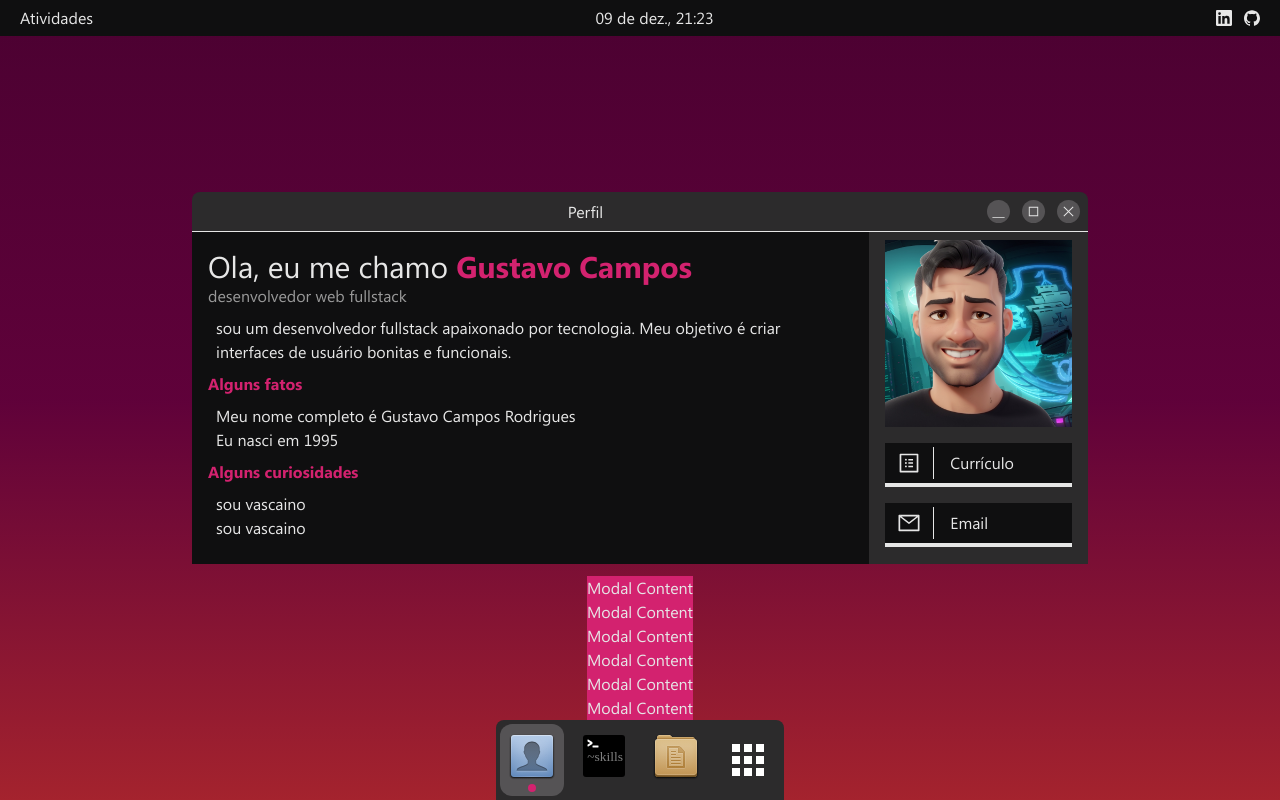
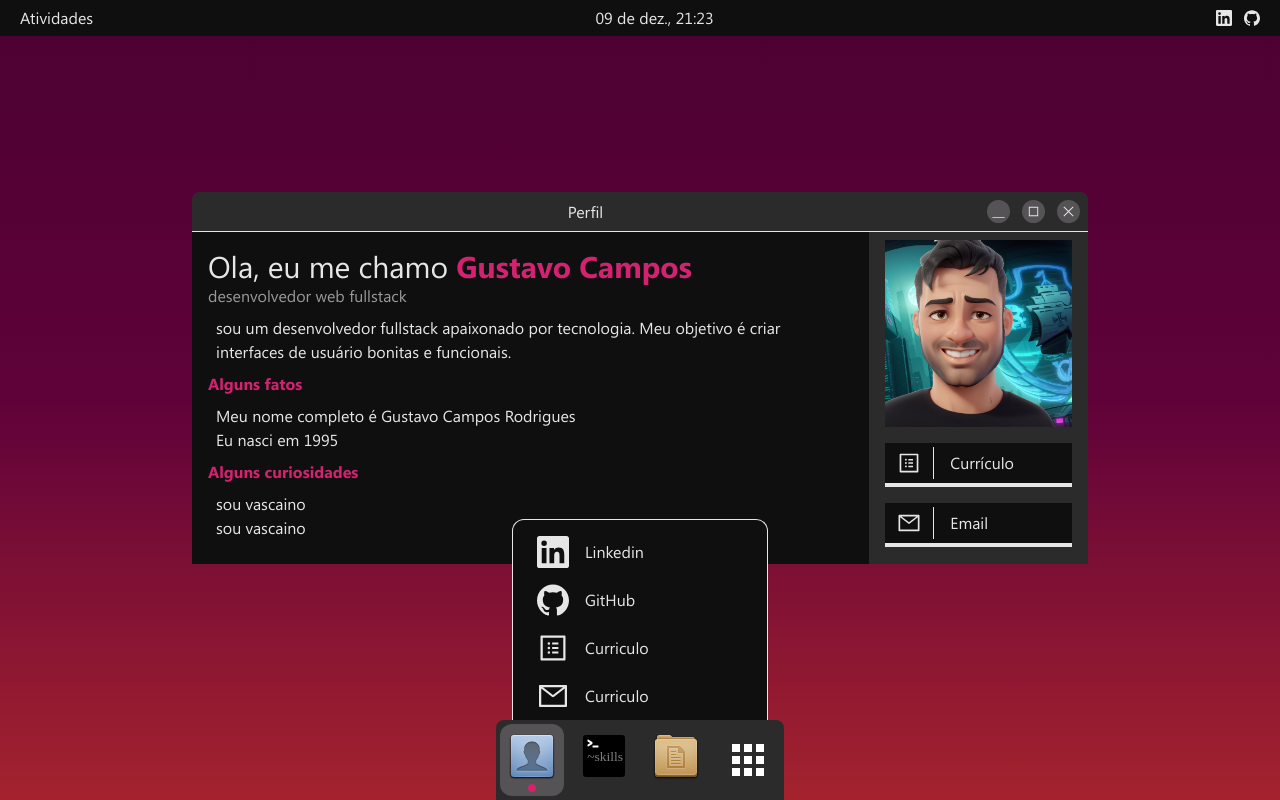
Before and after one commit to gstvcampos/portfolio, a Next.js app: page / in a window 1280 px wide. Both pictures are taken after a click on the button 748 px from the left and 760 px from the top of the page. Built offline with nearby package versions, Linux system fonts and the light colour scheme.

Commit message:
feat: style modal

```diff
--- a/src/components/ModalBtn.tsx
+++ b/src/components/ModalBtn.tsx
@@ -1,7 +1,9 @@
 'use client'
 
+import { GitHubIcon, LinkedinIcon, MailIcon, ResumeIcon } from '@/db/Icons'
 import { useModalClose } from '@/hooks/useModalClose'
 import Image from 'next/image'
+import Link from 'next/link'
 import { useRef, useState } from 'react'
 
 export default function ModalBtn() {
@@ -31,13 +33,49 @@ export default function ModalBtn() {
       </button>
       {modalOpen ? (
         <div className="absolute bottom-20 z-10" ref={modalRef}>
-          <div className="bg-txt-3">
-            <p>Modal Content</p>
-            <p>Modal Content</p>
-            <p>Modal Content</p>
-            <p>Modal Content</p>
-            <p>Modal Content</p>
-            <p>Modal Content</p>
+          <div className="w-64 rounded-t-xl border-x-[1px] border-t-[1px] bg-content-2">
+            <div className="flex flex-col px-2 pt-2">
+              <Link
+                target="_blank"
+                href="https://www.linkedin.com/in/gstvcampos/"
+                className="flex rounded-lg px-4 py-2 hover:bg-focus"
+              >
+                <span className="flex h-8 items-center gap-4">
+                  <LinkedinIcon />
+                  Linkedin
+                </span>
+              </Link>
+              <Link
+                target="_blank"
+                href="https://github.com/gstvcampos"
+                className="flex rounded-lg px-4 py-2 hover:bg-focus"
+              >
+                <span className="flex h-8 items-center gap-4">
+                  <GitHubIcon />
+                  GitHub
+                </span>
+              </Link>
+              <Link
+                target="_blank"
+                href="https://drive.google.com/file/d/1zTjgJNG4zljUYHPk7U1byQd-UCs_QmQN/view?usp=drive_link"
+                className="flex rounded-lg px-4 py-2 hover:bg-focus"
+              >
+                <span className="flex h-8 items-center gap-4">
+                  <ResumeIcon />
+                  Curriculo
+                </span>
+              </Link>
+              <Link
+                target="_blank"
+                href="mailto:gustavo.bmc76@gmail.com"
+                className="flex rounded-lg px-4 py-2 hover:bg-focus"
+              >
+                <span className="flex h-8 items-center gap-4">
+                  <MailIcon />
+                  Curriculo
+                </span>
+              </Link>
+            </div>
           </div>
         </div>
       ) : null}
```
